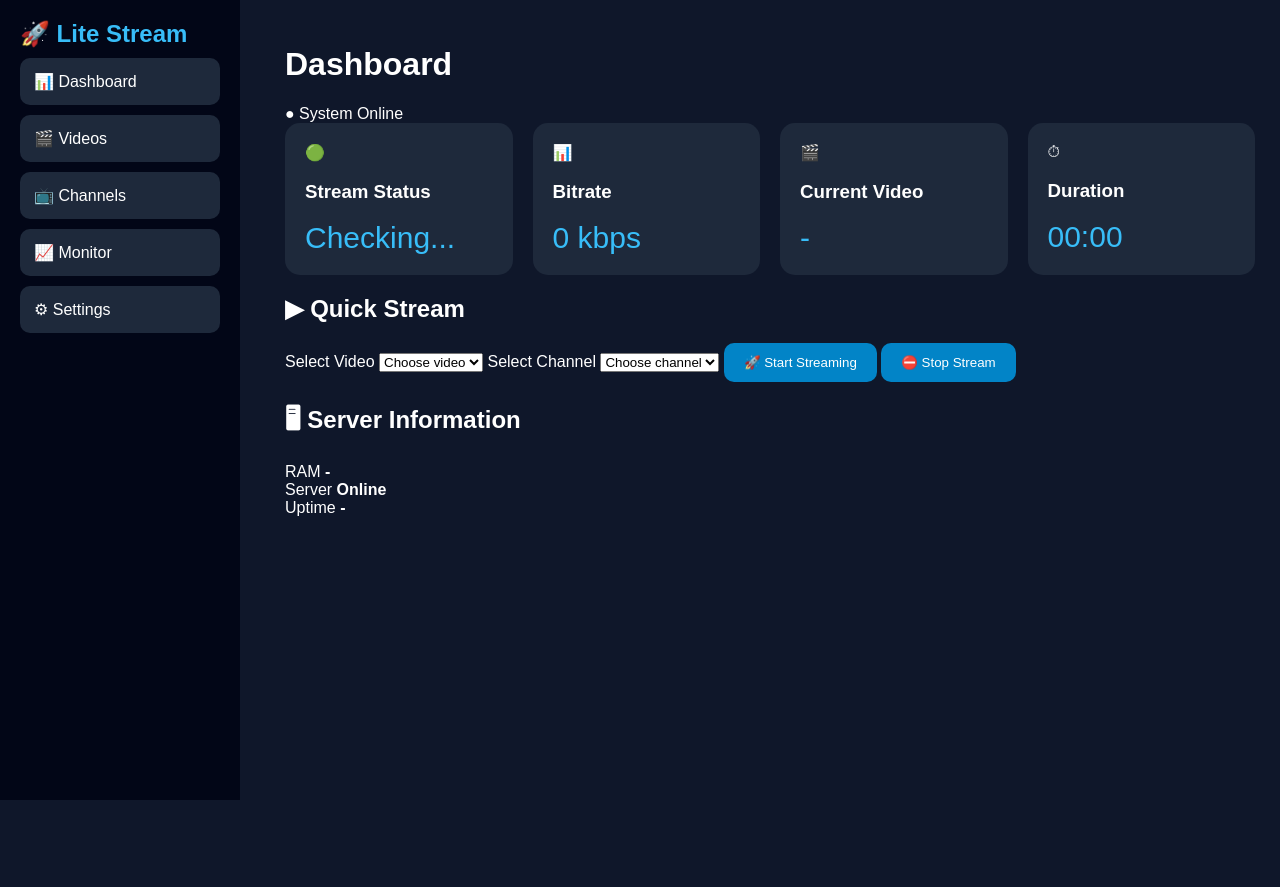
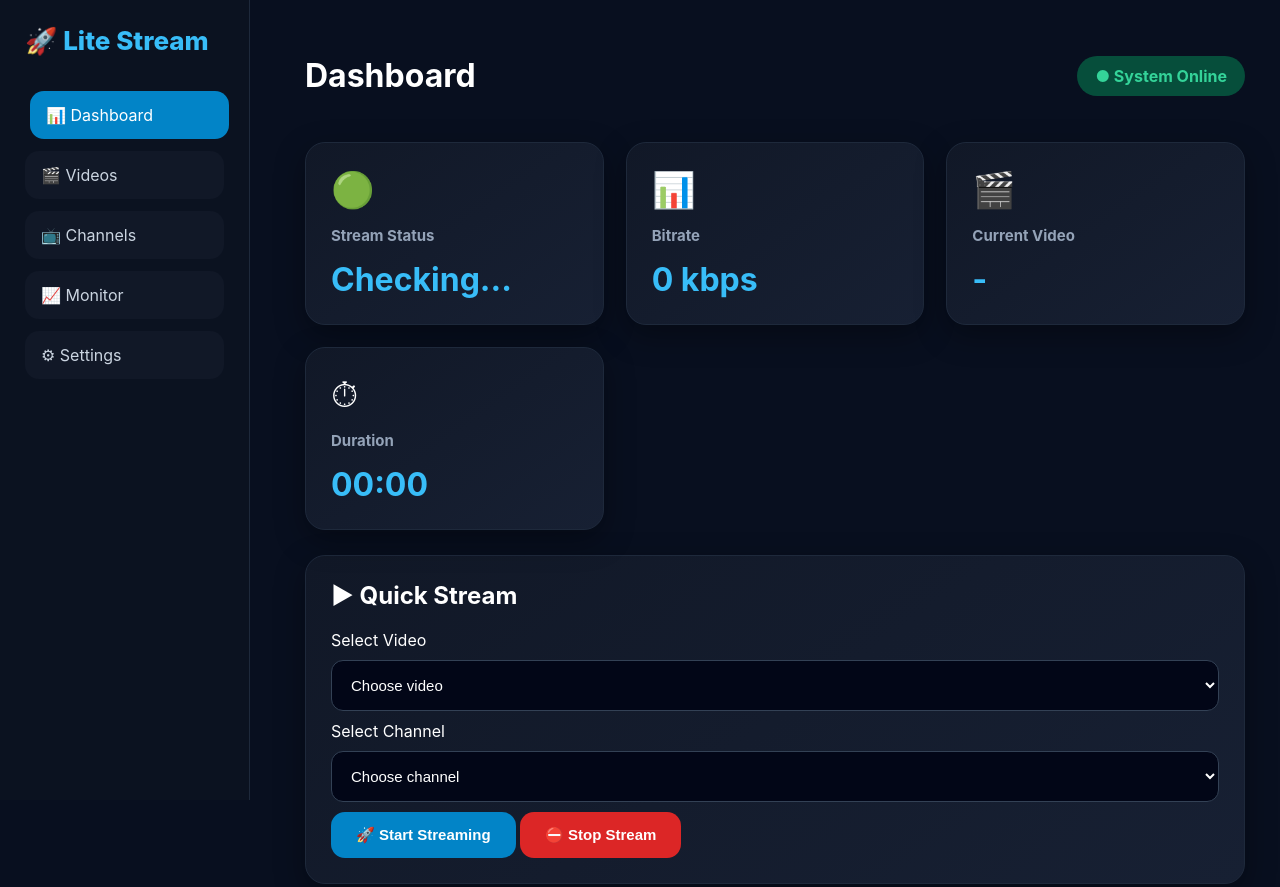
Before and after one commit to onfarooq0008-eng/Restreamer-lite-V2, a website: page public/dashboard.html in a window 1280 px wide. Shown: the top 887 px of the page. Before the commit the page ends 800 px from the top, so only its background shows below. Drawn offline with Linux system fonts and the light colour scheme; no server answers.

Commit message:
Update style.css

```diff
--- a/public/style.css
+++ b/public/style.css
@@ -2,47 +2,415 @@
 box-sizing:border-box;
 }
 
+
 body{
 
 margin:0;
-font-family:Arial;
-background:#0f172a;
-color:white;
+font-family:"Inter",Arial,sans-serif;
+background:#080f1f;
+color:#ffffff;
 
 }
 
+
+/* Sidebar */
 
 .sidebar{
 
 position:fixed;
 left:0;
 top:0;
-width:240px;
+width:250px;
 height:100vh;
-background:#020617;
-padding:20px;
+background:#0b1220;
+border-right:1px solid #1e293b;
+padding:25px;
+z-index:10;
 
 }
 
 
 .logo{
 
-font-size:24px;
+font-size:26px;
+font-weight:800;
+color:#38bdf8;
+margin-bottom:35px;
+
+}
+
+
+
+.menu a{
+
+display:flex;
+align-items:center;
+gap:10px;
+
+padding:14px 16px;
+
+margin-bottom:12px;
+
+background:#111827;
+
+border-radius:14px;
+
+color:#cbd5e1;
+
+text-decoration:none;
+
+transition:.3s;
+
+}
+
+
+
+.menu a:hover,
+.menu .active{
+
+background:#0284c7;
+color:white;
+
+transform:translateX(5px);
+
+}
+
+
+
+
+/* Main */
+
+.main{
+
+margin-left:270px;
+padding:35px;
+
+}
+
+
+
+/* Top Header */
+
+.topbar{
+
+display:flex;
+justify-content:space-between;
+align-items:center;
+
+}
+
+
+.topbar h1{
+
+font-size:32px;
+
+}
+
+
+
+.live-badge{
+
+background:#064e3b;
+color:#34d399;
+
+padding:10px 18px;
+
+border-radius:30px;
+
 font-weight:bold;
+
+}
+
+
+
+
+
+/* Cards */
+
+.cards{
+
+display:grid;
+
+grid-template-columns:
+repeat(auto-fit,minmax(230px,1fr));
+
+gap:22px;
+
+margin-top:25px;
+
+}
+
+
+
+
+.card,
+.panel{
+
+background:
+linear-gradient(
+145deg,
+#111827,
+#172033
+);
+
+padding:25px;
+
+border-radius:20px;
+
+border:1px solid #1e293b;
+
+box-shadow:
+0 10px 30px rgba(0,0,0,.35);
+
+transition:.3s;
+
+}
+
+
+
+.card:hover{
+
+transform:translateY(-5px);
+
+border-color:#0284c7;
+
+}
+
+
+
+.icon{
+
+font-size:35px;
+
+margin-bottom:15px;
+
+}
+
+
+.card h3{
+
+color:#94a3b8;
+
+font-size:15px;
+
+}
+
+
+
+.value{
+
+font-size:32px;
+
+font-weight:700;
+
 color:#38bdf8;
 
 }
 
 
-.menu a{
+
+
+
+/* Panels */
+
+
+.panel{
+
+margin-top:25px;
+
+}
+
+
+
+.panel h2{
+
+margin-top:0;
+
+}
+
+
+
+
+/* Inputs */
+
+
+select,
+input{
+
+width:100%;
+
+padding:15px;
+
+margin:10px 0;
+
+background:#020617;
+
+border:1px solid #334155;
+
+border-radius:12px;
+
+color:white;
+
+font-size:15px;
+
+}
+
+
+
+select:focus,
+input:focus{
+
+outline:none;
+
+border-color:#38bdf8;
+
+}
+
+
+
+
+
+/* Buttons */
+
+
+button{
+
+padding:14px 25px;
+
+border:0;
+
+border-radius:14px;
+
+background:#0284c7;
+
+color:white;
+
+font-size:15px;
+
+font-weight:bold;
+
+cursor:pointer;
+
+transition:.3s;
+
+}
+
+
+
+button:hover{
+
+background:#0369a1;
+
+transform:scale(1.03);
+
+}
+
+
+
+button.stop{
+
+background:#dc2626;
+
+}
+
+
+button.stop:hover{
+
+background:#b91c1c;
+
+}
+
+
+
+
+
+/* Server Cards */
+
+
+.server-grid{
+
+display:grid;
+
+grid-template-columns:
+repeat(3,1fr);
+
+gap:20px;
+
+}
+
+
+
+.server-grid div{
+
+background:#020617;
+
+padding:20px;
+
+border-radius:15px;
+
+color:#94a3b8;
+
+}
+
+
+
+.server-grid strong{
 
 display:block;
-padding:14px;
+
+font-size:24px;
+
+color:#38bdf8;
+
 margin-top:10px;
-background:#1e293b;
+
+}
+
+
+
+
+
+/* Scrollbar */
+
+::-webkit-scrollbar{
+
+width:8px;
+
+}
+
+
+::-webkit-scrollbar-track{
+
+background:#020617;
+
+}
+
+
+::-webkit-scrollbar-thumb{
+
+background:#0284c7;
+
 border-radius:10px;
-color:white;
-text-decoration:none;
+
+}
+
+
+
+
+
+/* Mobile */
+
+
+@media(max-width:900px){
+
+
+.sidebar{
+
+position:relative;
+
+width:100%;
+
+height:auto;
 
 }
 
@@ -50,8 +418,29 @@ text-decoration:none;
 
 .main{
 
-margin-left:260px;
-padding:25px;
+margin-left:0;
+
+padding:20px;
+
+}
+
+
+
+.topbar{
+
+flex-direction:column;
+
+align-items:flex-start;
+
+gap:15px;
+
+}
+
+
+
+.server-grid{
+
+grid-template-columns:1fr;
 
 }
 
@@ -59,63 +448,9 @@ padding:25px;
 
 .cards{
 
-display:grid;
-grid-template-columns:
-repeat(auto-fit,minmax(220px,1fr));
-
-gap:20px;
+grid-template-columns:1fr;
 
 }
 
 
-
-.card{
-
-background:#1e293b;
-padding:20px;
-border-radius:15px;
-
 }
-
-
-
-.value{
-
-font-size:30px;
-color:#38bdf8;
-
-}
-
-
-
-button{
-
-padding:12px 20px;
-border:0;
-border-radius:10px;
-background:#0284c7;
-color:white;
-cursor:pointer;
-
-}
-
-
-
-@media(max-width:700px){
-
-.sidebar{
-
-position:relative;
-width:100%;
-height:auto;
-
-}
-
-
-.main{
-
-margin-left:0;
-
-}
-
-}
```
